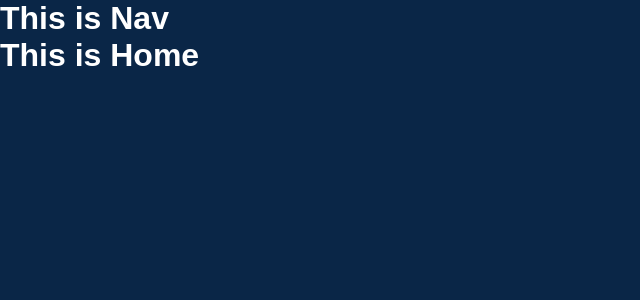
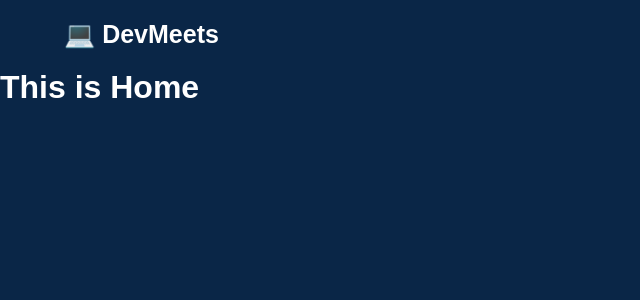
Before and after one commit to mrinalxdev/next-api, a React (Create React App) app in the folder frontend/: page / in a window 1280 px wide. Shown: the top 300 px of the page, without its empty margins (0-640 px from the left). Built offline with nearby package versions, Linux system fonts and the light colour scheme; a web font is replaced by a local one.

Commit message:
Done with the Navigation Panel

```diff
--- a/frontend/src/components/shared/Navigation/Navigation.jsx
+++ b/frontend/src/components/shared/Navigation/Navigation.jsx
@@ -1,8 +1,26 @@
 import React from 'react'
+import { Link } from 'react-router-dom'
+
+import styles from './Navigation.module.css'
+
 
 const Navigation = () => {
+
+  const logoStyle = {
+    color : '#fff',
+    textDecoration: 'none',
+    fontSize : '25px',
+    fontWeight : '700',
+    display : 'flex',
+    alignItems : 'center'
+  }
+
   return (
-    <h1>This is Nav </h1>
+    <nav className = {`${styles.navbar} container`} >
+      <Link style={logoStyle} to = "/">
+        <span>💻 DevMeets</span>
+      </Link>
+    </nav>
   )
 }
 
--- a/frontend/src/components/shared/Navigation/Navigation.module.css
+++ b/frontend/src/components/shared/Navigation/Navigation.module.css
@@ -0,0 +1,3 @@
+.navbar {
+    padding: 20px 0;
+}
--- a/frontend/src/index.css
+++ b/frontend/src/index.css
@@ -17,3 +17,9 @@ p,
 a {
     font-family: 'Nunito', sans-serif;
 }
+
+.container {
+    width : 1200px;
+    max-width: 90%;
+    margin: 0 auto;
+}
```
Also changed, not shown: 1 other file (tests, documents, lock files or other folders).
